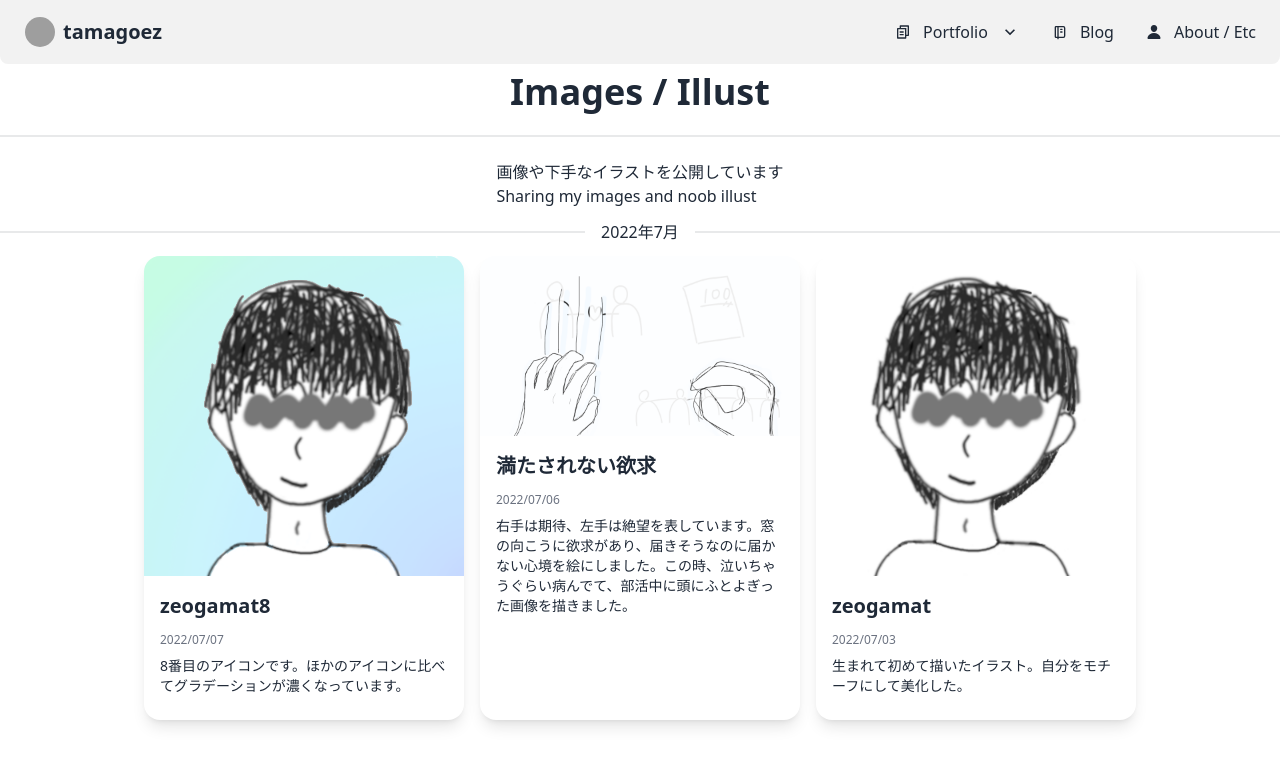
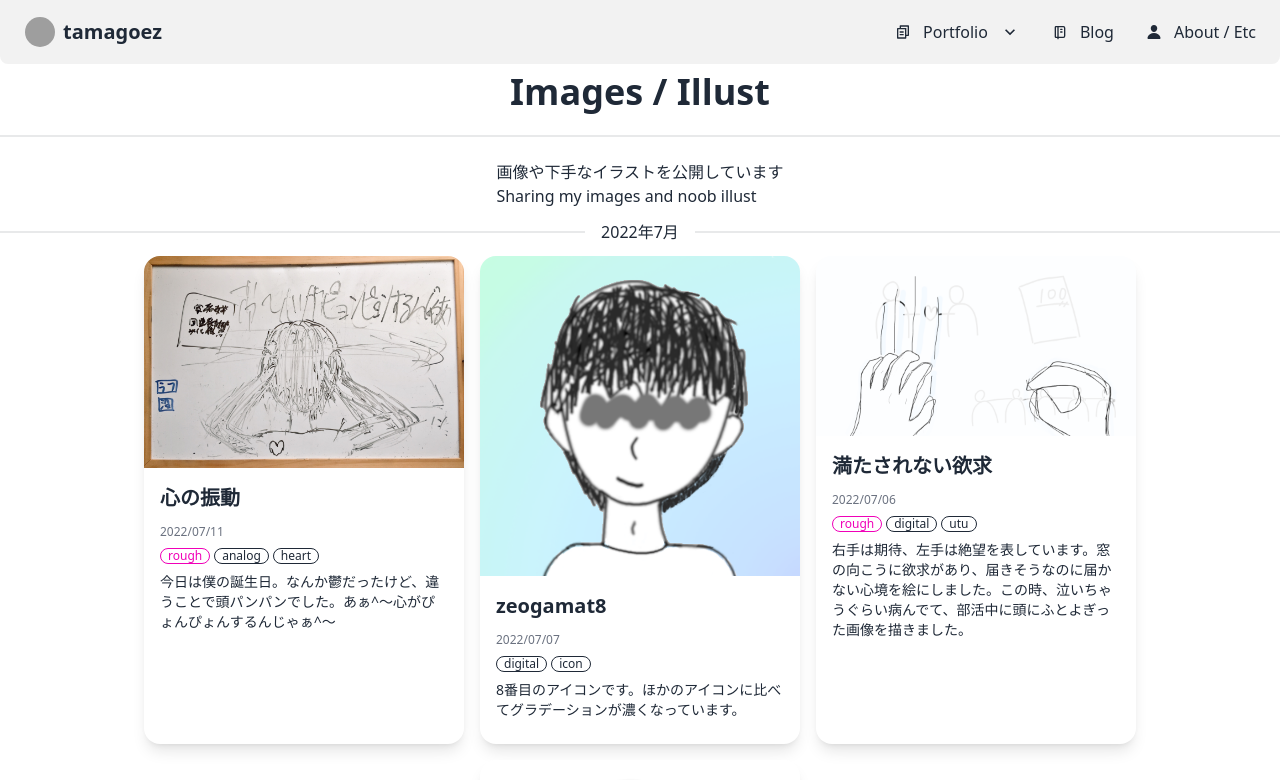
Before and after one commit to tamagoez/tamagoez-website-old, a Next.js app: page /portfolio/images in a window 1280 px wide. Shown: the top 780 px of the page. Built offline with nearby package versions, Linux system fonts and the light colour scheme; grey boxes are pictures that could not be loaded.

Commit message:
Update some components

```diff
--- a/components/portfoliocard.tsx
+++ b/components/portfoliocard.tsx
@@ -7,7 +7,9 @@ export default function Portfoliocard({
   description,
   width,
   height,
-  date
+  date,
+  rough,
+  tag
 }) {
   return (
     <>
@@ -22,8 +24,18 @@ export default function Portfoliocard({
             />
           </figure>
           <div className="card-body">
-            <h2 className="card-title">{title}</h2>
+            <span className="card-title">{title}</span>
             <span className="text-xs text-gray-500">{date}</span>
+            <div className="flex gap-1">
+              {rough ? (
+                <div className="badge badge-secondary badge-outline badge-sm">
+                  rough
+                </div>
+              ) : null}
+              {tag.map((x) => (
+                <div className="badge badge-outline badge-sm">{x}</div>
+              ))}
+            </div>
             <p>{description}</p>
             <div className="card-actions justify-end"></div>
           </div>
--- a/files/imagelist.json
+++ b/files/imagelist.json
@@ -5,7 +5,9 @@
     "description": "生まれて初めて描いたイラスト。自分をモチーフにして美化した。",
     "date": "2022/07/03",
     "width": 400,
-    "height": 400
+    "height": 400,
+    "rough": true,
+    "tag": ["digital", "icon"]
   },
   {
     "url": "zeogamat8.png",
@@ -13,7 +15,9 @@
     "description": "8番目のアイコンです。ほかのアイコンに比べてグラデーションが濃くなっています。",
     "date": "2022/07/07",
     "width": 400,
-    "height": 400
+    "height": 400,
+    "rough": false,
+    "tag": ["digital", "icon"]
   },
   {
     "url": "hopeanddespair.png",
@@ -21,6 +25,18 @@
     "description": "右手は期待、左手は絶望を表しています。窓の向こうに欲求があり、届きそうなのに届かない心境を絵にしました。この時、泣いちゃうぐらい病んでて、部活中に頭にふとよぎった画像を描きました。",
     "date": "2022/07/06",
     "width": 1920,
-    "height": 1080
+    "height": 1080,
+    "rough": true,
+    "tag": ["digital", "utu"]
+  },
+  {
+    "url": "heartvibration.png",
+    "title": "心の振動",
+    "description": "今日は僕の誕生日。なんか鬱だったけど、違うことで頭パンパンでした。あぁ^～心がぴょんぴょんするんじゃぁ^～",
+    "date": "2022/07/11",
+    "width": 2314,
+    "height": 1536,
+    "rough": true,
+    "tag": ["analog", "heart"]
   }
 ]
--- a/pages/portfolio/images/[url].tsx
+++ b/pages/portfolio/images/[url].tsx
@@ -26,10 +26,16 @@ export default function Illust() {
   const nowlink = sortlist.indexOf(data);
   console.log(`nowlink: ${nowlink}`);
   const prevlink = nowlink === 0 ? null : sortlist[nowlink - 1]["url"];
-  const prevcn = prevlink !== null ? " hover:text-gray-600/[.70]" : "";
+  const prevcn =
+    prevlink !== null
+      ? " hover:text-gray-600/[.70] hover:bg-gray-500/30 hover:animate-pulse"
+      : "";
   const nextlink =
     nowlink === sortlist.length - 1 ? null : sortlist[nowlink + 1]["url"];
-  const nextcn = nextlink !== null ? " hover:text-gray-600/[.70]" : "";
+  const nextcn =
+    nextlink !== null
+      ? " hover:text-gray-600/[.70] hover:bg-gray-500/30 hover:animate-pulse"
+      : "";
 
   console.log(data);
 
@@ -55,6 +61,16 @@ export default function Illust() {
         <p className="text-gray-900">
           <Title title={data.title} />
         </p>
+        <div className="flex gap-1 justify-center">
+          {data.rough ? (
+            <div className="badge badge-secondary badge-outline badge-md">
+              rough
+            </div>
+          ) : null}
+          {data.tag.map((x) => (
+            <div className="badge badge-outline badge-md">{x}</div>
+          ))}
+        </div>
         <span className="text-sm text-gray-500 flex justify-center">
           {data.date}
         </span>
@@ -70,7 +86,7 @@ export default function Illust() {
         </button>
         <button
           className={
-            "btn btn-ghost btn-square fixed h-full inset-y-0 left-0 text-gray-400/[.30] text-5xl z-40" +
+            "fixed h-full inset-y-0 left-0 text-gray-400/[.30] text-5xl z-40" +
             prevcn
           }
           disabled={prevlink === null}
@@ -80,7 +96,7 @@ export default function Illust() {
         </button>
         <button
           className={
-            "btn btn-ghost btn-square fixed h-full inset-y-0 right-0 text-gray-400/[.30] text-5xl z-40" +
+            "fixed h-full inset-y-0 right-0 text-gray-400/[.30] text-5xl z-40" +
             nextcn
           }
           disabled={nextlink === null}
--- a/pages/portfolio/images/index.tsx
+++ b/pages/portfolio/images/index.tsx
@@ -27,6 +27,8 @@ export default function illust() {
             width={x.width}
             height={x.height}
             date={x.date}
+            rough={x.rough}
+            tag={x.tag}
           />
         ))}
       </div>
```
Also changed, not shown: public/images/heartvibration.png (added).
